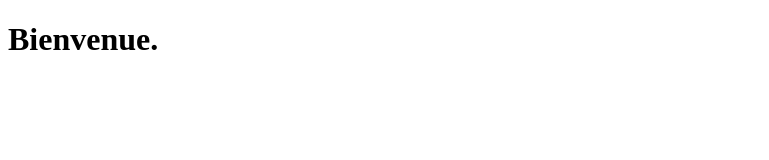
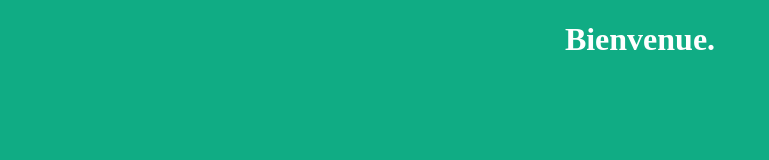
Before and after one commit to Fr1234567890/hello, a plain HTML site: page index.html in a window 1280 px wide. Shown: the whole page, without its empty margins (0-769 px from the left). Drawn offline with Linux system fonts and the light colour scheme.

Commit message:
added a green background to index.html

```diff
--- a/index.html
+++ b/index.html
@@ -1,7 +1,15 @@
 <!DOCTYPE html>
 <head>
     <title>Bienvenue</title>
+    <style type="text/css">
+        body{
+            background-color: #10AC84;
+            color: white;
+        }
+    </style>
 </head>
 <body>
+    <div align="center">
     <h1>Bienvenue.</h1>
+    </div>
 </body>
```
